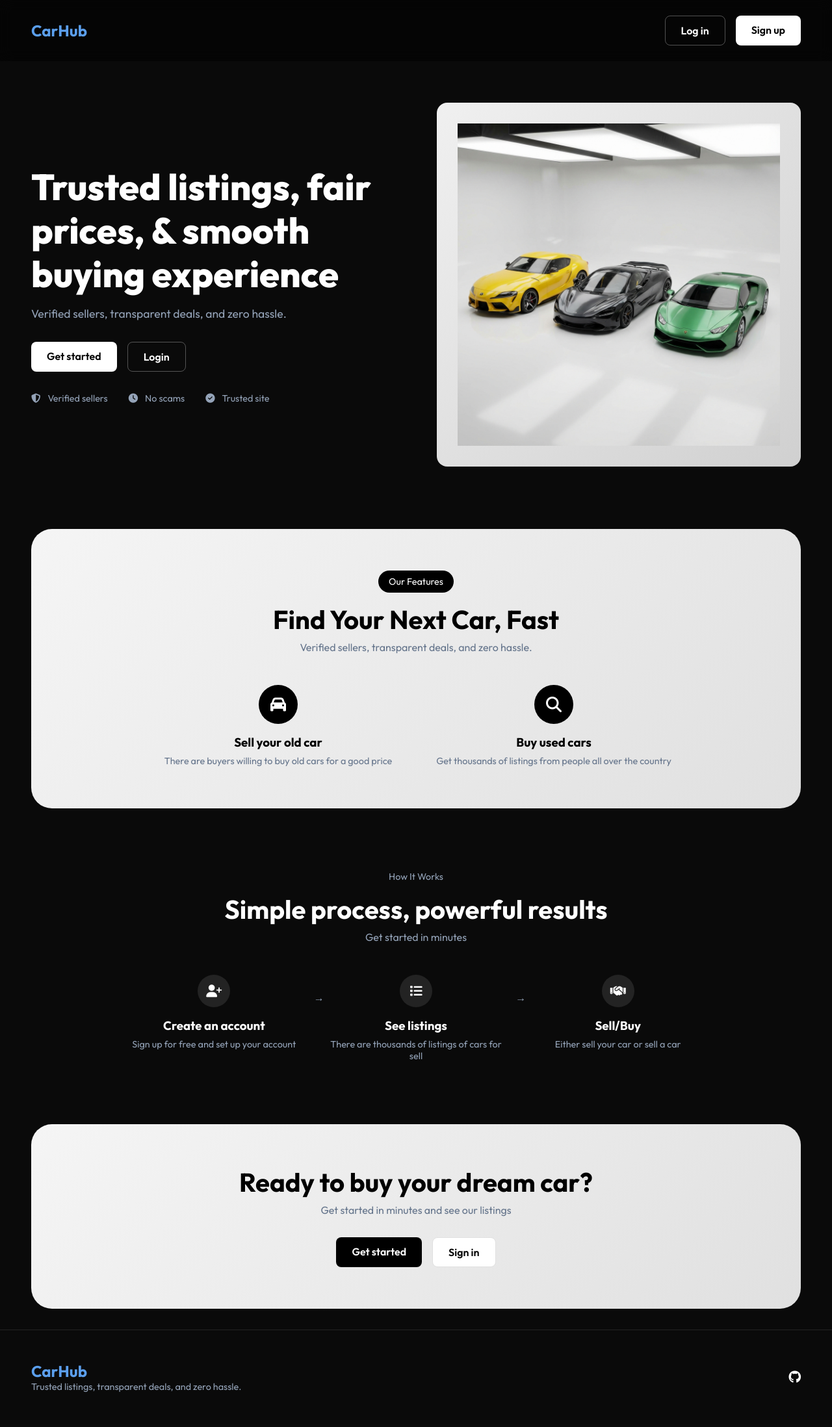
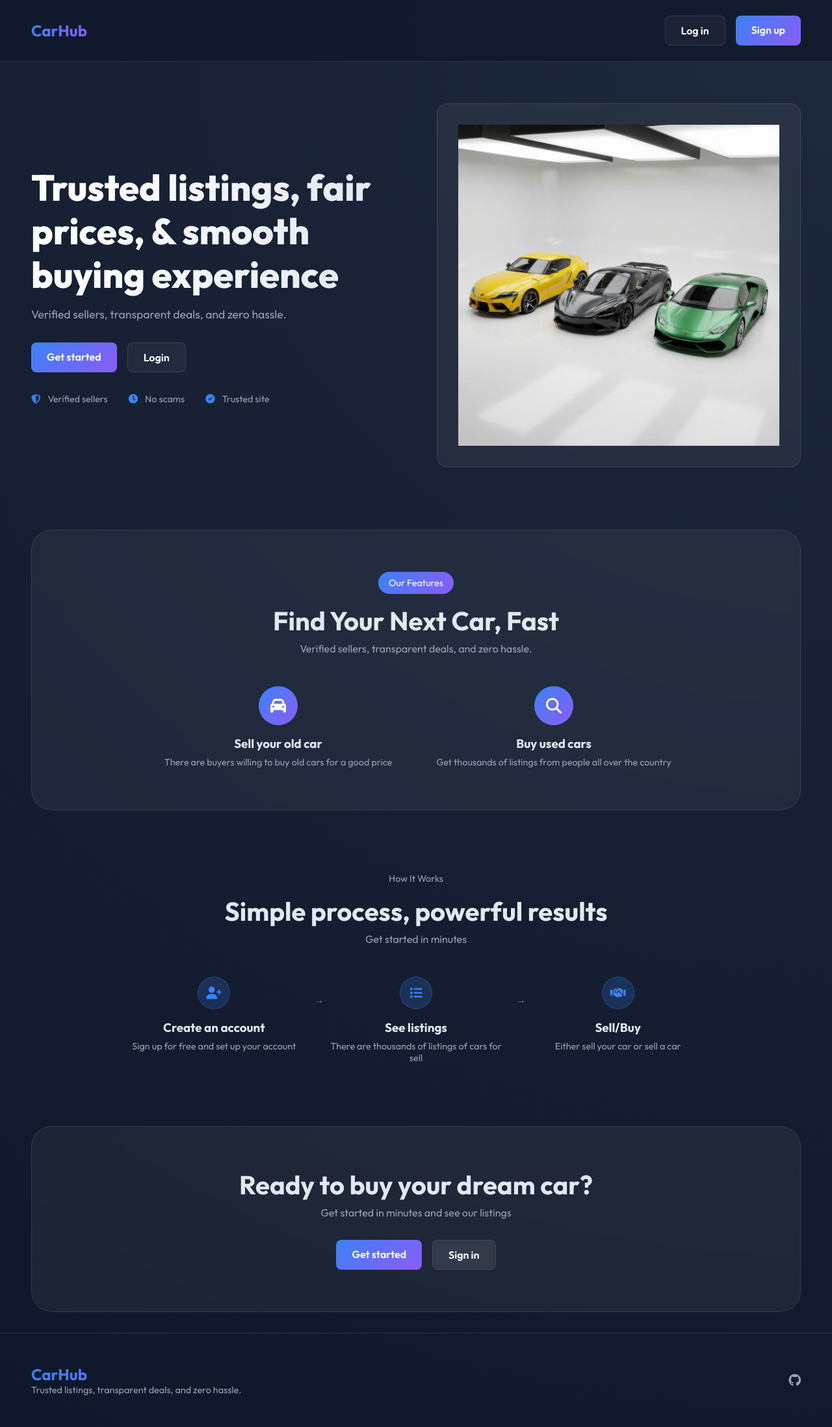
Before and after one commit to SafatUddin/CAR_Hub, a Django app: page / in a window 1280 px wide. Shown: the whole page at 65% size. Before the commit the page ends 2142 px from the top, so only its background shows below. Run offline with Django 5.2, Linux system fonts and the light colour scheme.

Commit message:
Updated home page

```diff
--- a/cars/templates/cars/welcome.html
+++ b/cars/templates/cars/welcome.html
@@ -17,8 +17,10 @@
 
         body {
             font-family: 'Outfit', sans-serif;
-            background: #0a0a0a;
-            color: white;
+            background-color: #0f172a;
+            color: #e2e8f0;
+            min-height: 100vh;
+            background-image: radial-gradient(circle at top right, #1e293b, #0f172a);
         }
 
         /* Navigation */
@@ -27,14 +29,18 @@
             justify-content: space-between;
             align-items: center;
             padding: 1.5rem 3rem;
-            background: rgba(0, 0, 0, 0.5);
+            background: rgba(15, 23, 42, 0.7);
             backdrop-filter: blur(10px);
+            border-bottom: 1px solid rgba(255, 255, 255, 0.1);
         }
 
         .logo {
             font-size: 1.5rem;
             font-weight: 700;
-            color: #5B9FED;
+            background: linear-gradient(to right, #3b82f6, #8b5cf6);
+            background-clip: text;
+            -webkit-background-clip: text;
+            -webkit-text-fill-color: transparent;
         }
 
         .nav-buttons {
@@ -54,22 +60,25 @@
         }
 
         .btn-primary {
-            background: white;
-            color: black;
+            background: linear-gradient(135deg, #3b82f6, #8b5cf6);
+            color: white;
         }
 
         .btn-primary:hover {
-            background: #e0e0e0;
+            opacity: 0.9;
+            box-shadow: 0 0 15px rgba(59, 130, 246, 0.5);
         }
 
         .btn-secondary {
-            background: transparent;
+            background: rgba(255, 255, 255, 0.05);
             color: white;
-            border: 1px solid rgba(255, 255, 255, 0.3);
+            border: 1px solid rgba(255, 255, 255, 0.1);
+            backdrop-filter: blur(5px);
         }
 
         .btn-secondary:hover {
             background: rgba(255, 255, 255, 0.1);
+            border-color: #3b82f6;
         }
 
         /* Hero Section */
@@ -87,6 +96,10 @@
             font-weight: 800;
             line-height: 1.2;
             margin-bottom: 1rem;
+            background: linear-gradient(to right, #ffffff, #e2e8f0);
+            background-clip: text;
+            -webkit-background-clip: text;
+            -webkit-text-fill-color: transparent;
         }
 
         .hero-content p {
@@ -110,10 +123,13 @@
 
         .hero-stats i {
             margin-right: 0.5rem;
+            color: #3b82f6;
         }
 
         .hero-image {
-            background: linear-gradient(135deg, #f0f0f0, #d0d0d0);
+            background: rgba(255, 255, 255, 0.05);
+            backdrop-filter: blur(5px);
+            border: 1px solid rgba(255, 255, 255, 0.1);
             border-radius: 1rem;
             padding: 2rem;
             display: flex;
@@ -128,7 +144,9 @@
 
         /* Features Section */
         .features {
-            background: linear-gradient(135deg, #f5f5f5, #e0e0e0);
+            background: rgba(255, 255, 255, 0.05);
+            backdrop-filter: blur(5px);
+            border: 1px solid rgba(255, 255, 255, 0.1);
             padding: 4rem 3rem;
             border-radius: 2rem;
             margin: 2rem 3rem;
@@ -140,7 +158,7 @@
         }
 
         .features-badge {
-            background: black;
+            background: linear-gradient(135deg, #3b82f6, #8b5cf6);
             color: white;
             padding: 0.5rem 1rem;
             border-radius: 2rem;
@@ -151,12 +169,12 @@
 
         .features-header h2 {
             font-size: 2.5rem;
-            color: black;
+            color: #e2e8f0;
             margin-bottom: 0.5rem;
         }
 
         .features-header p {
-            color: #64748b;
+            color: #94a3b8;
         }
 
         .features-grid {
@@ -174,22 +192,23 @@
         .feature-icon {
             width: 60px;
             height: 60px;
-            background: black;
+            background: linear-gradient(135deg, #3b82f6, #8b5cf6);
             border-radius: 50%;
             display: flex;
             align-items: center;
             justify-content: center;
             margin: 0 auto 1rem;
             font-size: 1.5rem;
+            color: white;
         }
 
         .feature-card h3 {
-            color: black;
+            color: #e2e8f0;
             margin-bottom: 0.5rem;
         }
 
         .feature-card p {
-            color: #64748b;
+            color: #94a3b8;
             font-size: 0.9rem;
         }
 
@@ -212,6 +231,7 @@
         .process-header h2 {
             font-size: 2.5rem;
             margin-bottom: 0.5rem;
+            color: #e2e8f0;
         }
 
         .process-header p {
@@ -233,17 +253,20 @@
         .process-step-icon {
             width: 50px;
             height: 50px;
-            background: rgba(255, 255, 255, 0.1);
+            background: rgba(59, 130, 246, 0.2);
+            border: 1px solid rgba(59, 130, 246, 0.3);
             border-radius: 50%;
             display: flex;
             align-items: center;
             justify-content: center;
             margin: 0 auto 1rem;
             font-size: 1.2rem;
+            color: #3b82f6;
         }
 
         .process-step h3 {
             margin-bottom: 0.5rem;
+            color: #e2e8f0;
         }
 
         .process-step p {
@@ -255,12 +278,14 @@
             position: absolute;
             top: 25px;
             right: -30px;
-            color: #94a3b8;
+            color: #3b82f6;
         }
 
         /* CTA Section */
         .cta {
-            background: linear-gradient(135deg, #f5f5f5, #e0e0e0);
+            background: rgba(255, 255, 255, 0.05);
+            backdrop-filter: blur(5px);
+            border: 1px solid rgba(255, 255, 255, 0.1);
             padding: 4rem 3rem;
             border-radius: 2rem;
             margin: 2rem 3rem;
@@ -269,12 +294,12 @@
 
         .cta h2 {
             font-size: 2.5rem;
-            color: black;
+            color: #e2e8f0;
             margin-bottom: 0.5rem;
         }
 
         .cta p {
-            color: #64748b;
+            color: #94a3b8;
             margin-bottom: 2rem;
         }
 
@@ -285,18 +310,24 @@
         }
 
         .cta .btn-primary {
-            background: black;
+            background: linear-gradient(135deg, #3b82f6, #8b5cf6);
             color: white;
         }
 
         .cta .btn-primary:hover {
-            background: #333;
+            opacity: 0.9;
+            box-shadow: 0 0 15px rgba(59, 130, 246, 0.5);
         }
 
         .cta .btn-secondary {
-            background: white;
-            color: black;
-            border: 1px solid #e0e0e0;
+            background: rgba(255, 255, 255, 0.05);
+            color: white;
+            border: 1px solid rgba(255, 255, 255, 0.1);
+        }
+
+        .cta .btn-secondary:hover {
+            background: rgba(255, 255, 255, 0.1);
+            border-color: #3b82f6;
         }
 
         /* Footer */
@@ -314,7 +345,10 @@
         .footer-logo {
             font-size: 1.5rem;
             font-weight: 700;
-            color: #5B9FED;
+            background: linear-gradient(to right, #3b82f6, #8b5cf6);
+            background-clip: text;
+            -webkit-background-clip: text;
+            -webkit-text-fill-color: transparent;
         }
 
         .footer-tagline {
@@ -328,13 +362,13 @@
         }
 
         .footer-social a {
-            color: white;
+            color: #94a3b8;
             font-size: 1.2rem;
             transition: color 0.3s;
         }
 
         .footer-social a:hover {
-            color: #5B9FED;
+            color: #3b82f6;
         }
     </style>
 </head>
```
